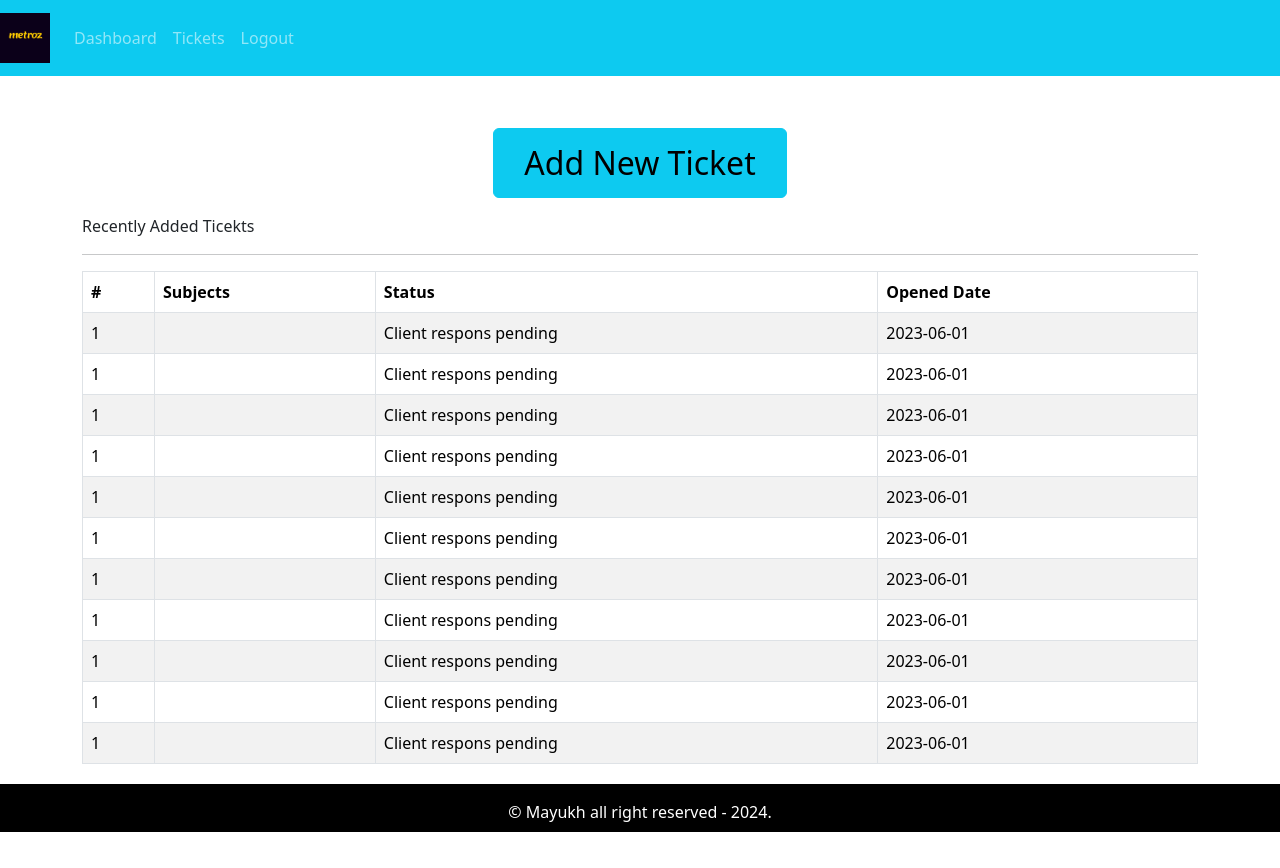
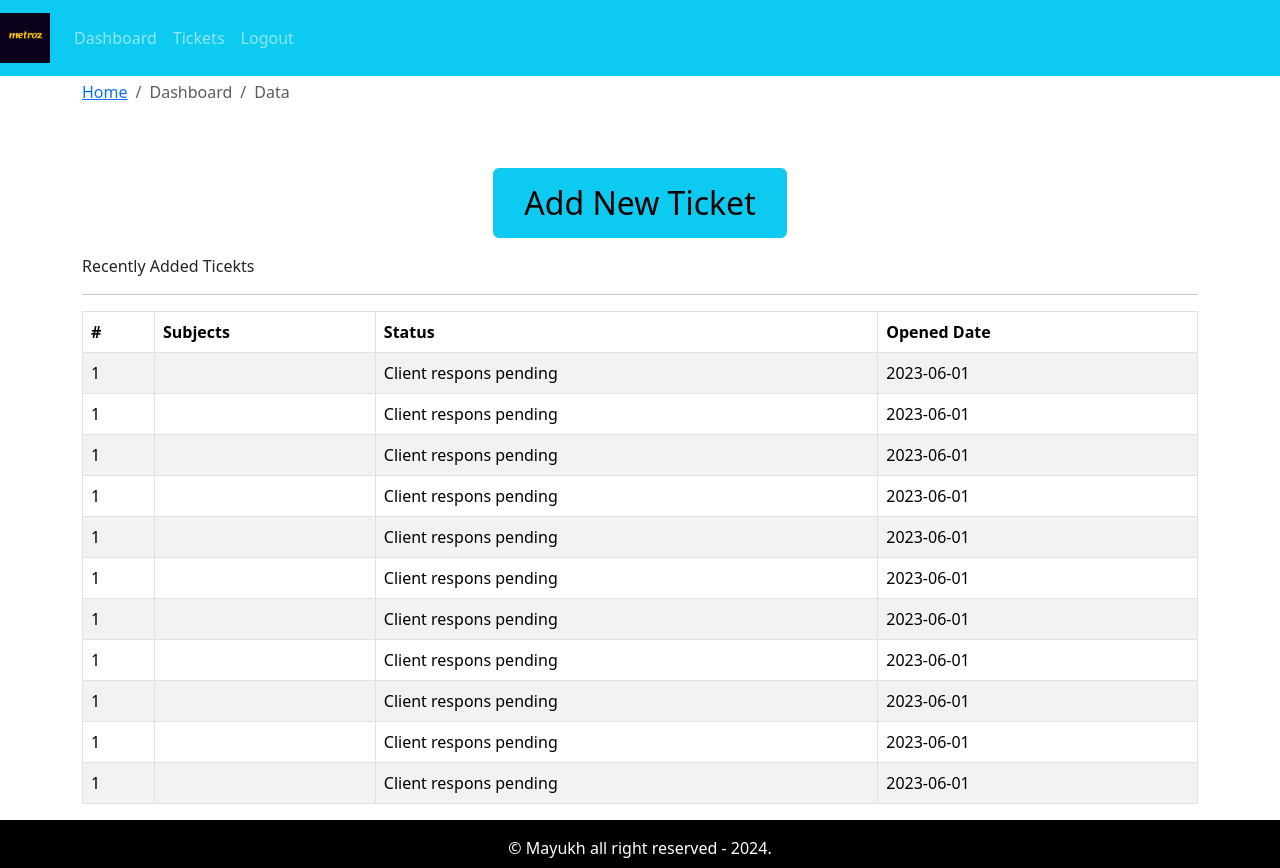
Before and after one commit to CrypticOwl5503/metro-booking, a React (Create React App) app: page / in a window 1280 px wide. Before the commit the page ends 832 px from the top, so only its background shows below. Built offline with nearby package versions, Linux system fonts and the light colour scheme.

Commit message:
breadcrumb

```diff
--- /dev/null
+++ b/src/components/breadcrumb/Breadcrumb.comp.js
@@ -0,0 +1,14 @@
+import React from 'react';
+import { Breadcrumb } from 'react-bootstrap';
+
+export const PageBreadcrumb = ({page}) => {
+  return (
+    <Breadcrumb>
+      <Breadcrumb.Item href="#">Home</Breadcrumb.Item>
+      <Breadcrumb.Item active>
+        {page}
+      </Breadcrumb.Item>
+      <Breadcrumb.Item active>Data</Breadcrumb.Item>
+    </Breadcrumb>
+  );
+};
--- a/src/layout/DefaultLayout.js
+++ b/src/layout/DefaultLayout.js
@@ -5,7 +5,7 @@
 export const DefaultLayout = ({ children }) => {
   return (
     <div className="default-layout">
-        <div className="header">
+        <div className="header mb-2">
             <Header />
         </div>
 
--- a/src/page/dashboard/Dashboard.page.js
+++ b/src/page/dashboard/Dashboard.page.js
@@ -1,11 +1,17 @@
 import React from 'react';
-import {Container, Row, Col, Button} from 'react-bootstrap';
+import {Container, Row, Col, Button, Breadcrumb} from 'react-bootstrap';
 import { TicketTable } from '../../components/ticket-table/TicketTable.comp';
 import tickets from '../../assets/data/dummy-tickets.json';
+import { PageBreadcrumb } from '../../components/breadcrumb/Breadcrumb.comp';
 
 export const Dashboard = () => {
     return (
         <Container>
+            <Row>
+                <Col>
+                    <PageBreadcrumb page="Dashboard" />
+                </Col>
+            </Row>
             <Row>
                 <Col className='text-center mt-5 mb-2'>
                     <Button
```
